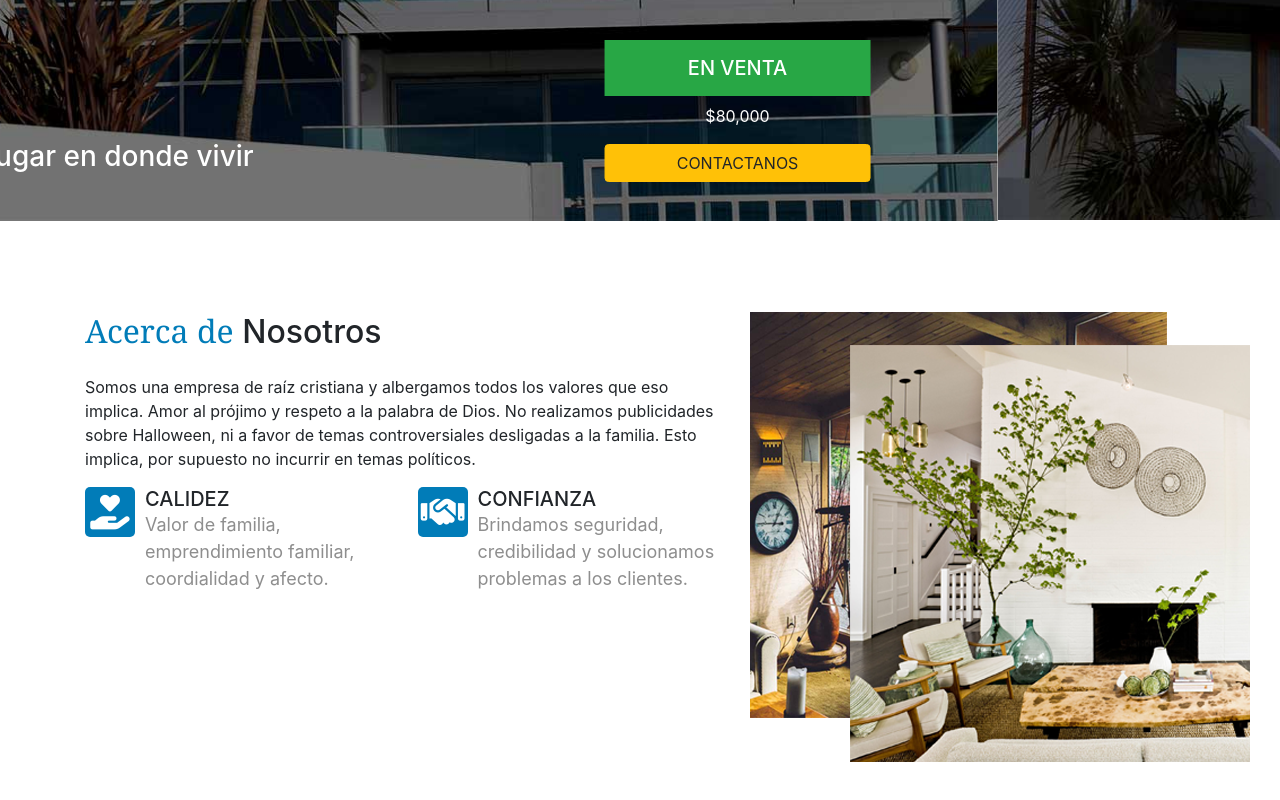
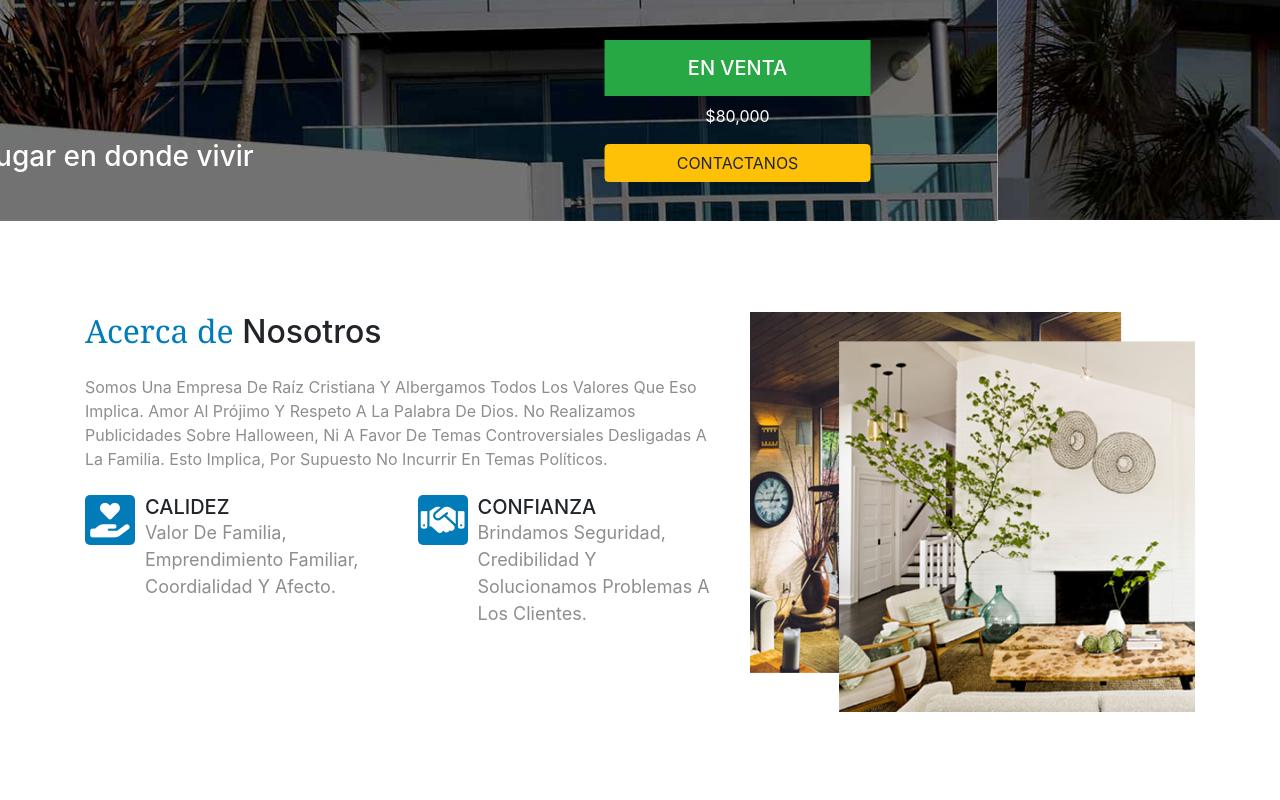
Before and after one commit to tylergarg23/website-inmobiliaria, a plain HTML site: page index.html in a window 1280 px wide. Shown: the part 694-1494 px from the top of the page. Drawn offline with Linux system fonts and the light colour scheme.

Commit message:
nosotros-final02

```diff
--- a/css/styles.css
+++ b/css/styles.css
@@ -120,6 +120,12 @@
     font-family: Georgia, 'Times New Roman', Times, serif
 }
 
+.nosotros-text p{
+    text-transform: capitalize;
+    color: #8e8e8e;
+    margin-top: 0px;
+}
+
 .icon-lf{
     width:50px;
     height:50px;
@@ -154,3 +160,7 @@
     margin: 0px;
     font-size: 18px;;
 }
+
+.about-us img{
+    width: 100%;
+}
--- a/index.html
+++ b/index.html
@@ -138,7 +138,7 @@
     <div class="container">
       <div class="row">
 
-        <div class="col-md-12 col-lg-7">
+        <div class="col-md-12 col-lg-7 nosotros-text">
           <div class="sec-title mb-4">
             <h2><span>Acerca de</span> Nosotros</h2>
           </div>
@@ -147,8 +147,8 @@
             ni a favor de temas controversiales desligadas a la familia. Esto implica, por supuesto
             no incurrir en temas políticos.
           </p>
-          <div class="row mt-3">
-            <div class="col-md-6">
+          <div class="row mt-4">
+            <div class="col-md-6 col-lg-6 mb-4">
               <div class="icon-lf float-left">
                 <i class="fas fa-hand-holding-heart"></i>
               </div>
@@ -157,7 +157,7 @@
                 <p>Valor de familia, emprendimiento familiar, coordialidad y afecto.</p>
               </div>
             </div>
-            <div class="col-md-6">
+            <div class="col-md-6 col-lg-6 mb-4">
               <div class="icon-lf float-left">
                 <i class="fas fa-handshake"></i>
               </div>
@@ -169,8 +169,8 @@
           </div>
         </div>
 
-        <div class="col-md-12 col-lg-5">
-          <img src="img/nosotros.png" alt="">
+        <div class="col-md-12 col-lg-5 about-us">
+          <img src="img/nosotros.png" alt="" class="repo-full">
         </div>
       </div>
     </div>
```
